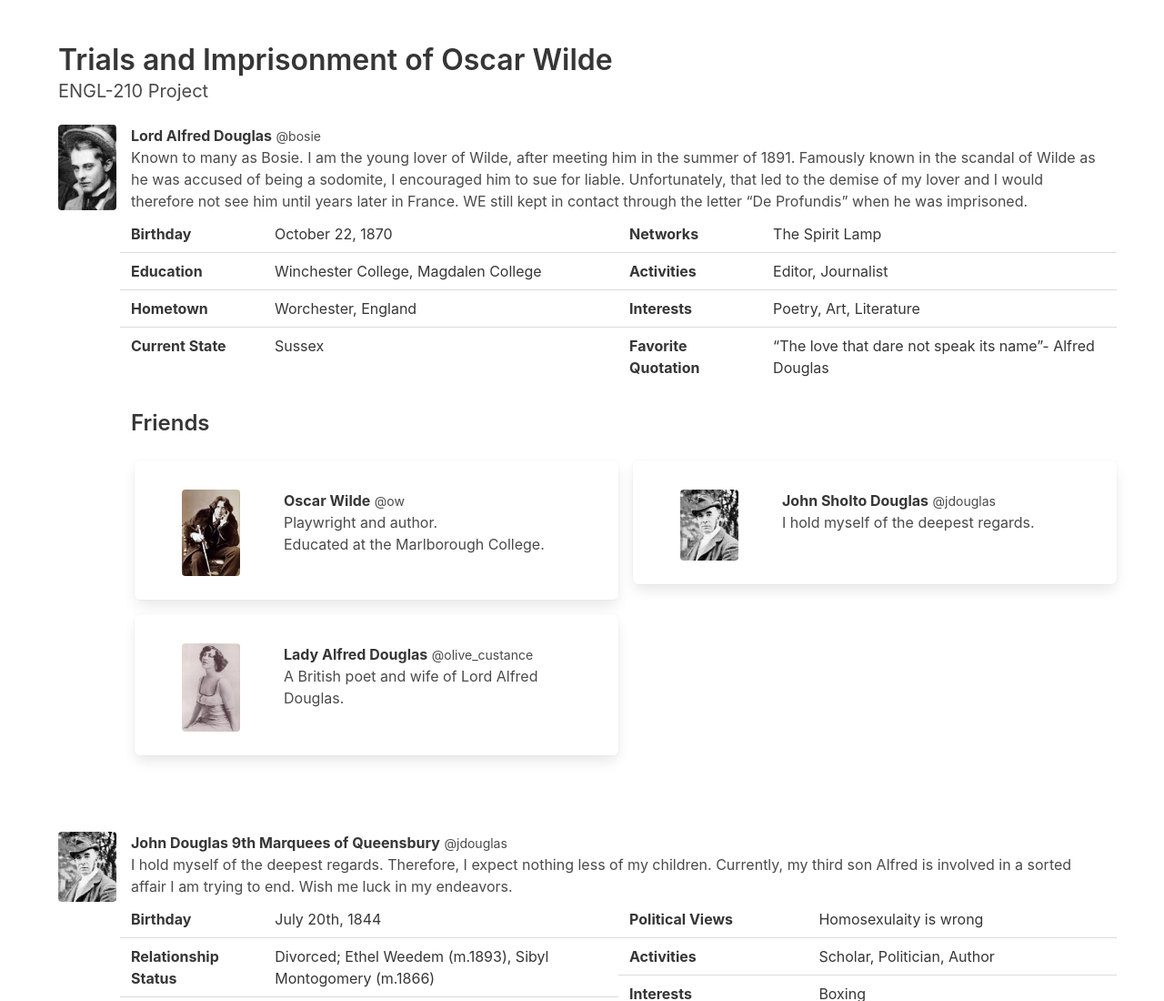
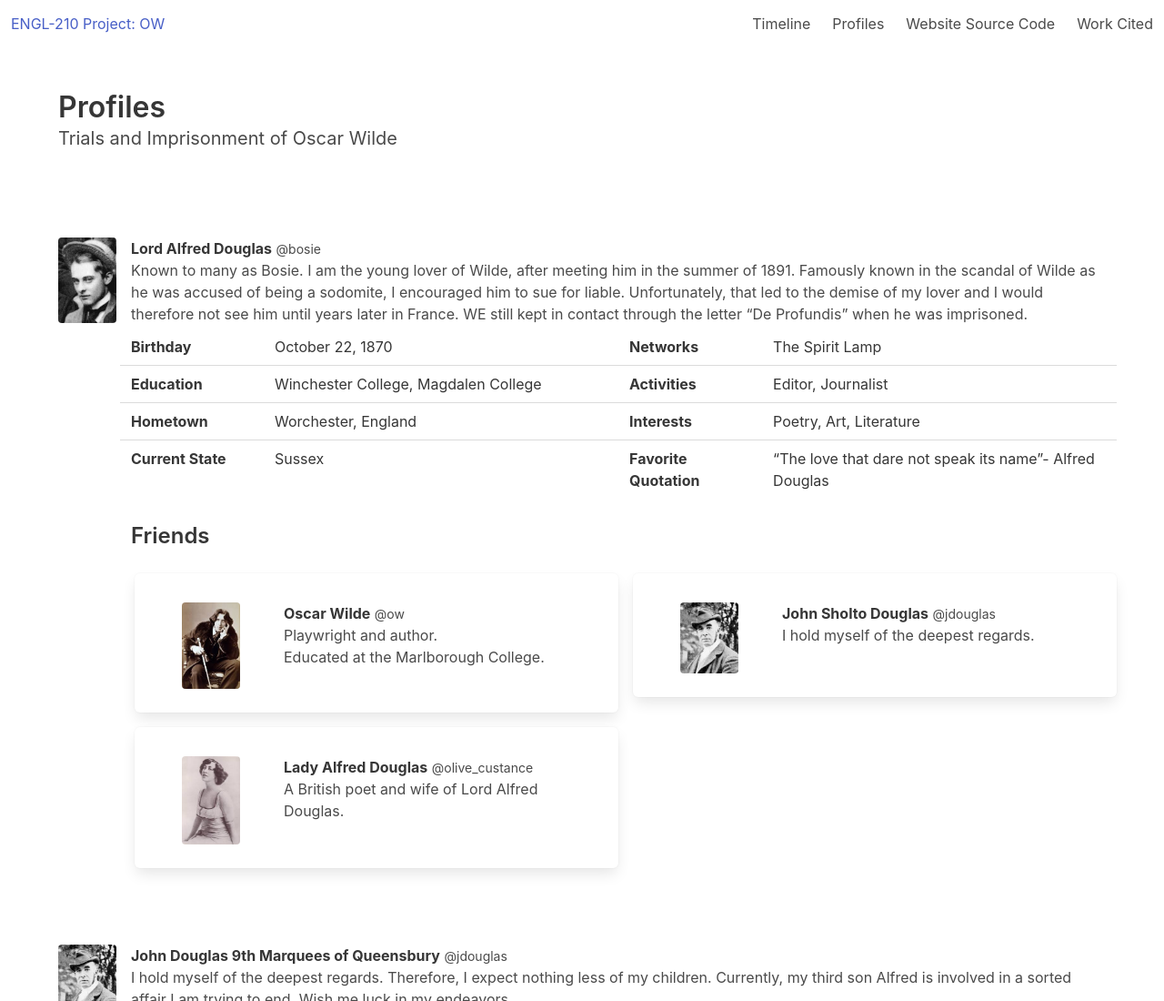
Before and after one commit to ceiphr/engl210-ow, a plain HTML site: page profiles.html in a window 1280 px wide. Shown: the top 1100 px of the page at 91% size. Drawn offline with nearby package versions, Linux system fonts and the light colour scheme.

Commit message:
Added nav and headers

```diff
--- /dev/null
+++ b/main.css
@@ -0,0 +1,30 @@
+.navbar-menu {
+    flex-grow: 1;
+    flex-shrink: 0;
+    box-shadow: none;
+}
+.navbar, .navbar-end, .navbar-menu, .navbar-start {
+    align-items: stretch;
+    display: flex;
+}
+
+.image {
+  width: 64px;
+}
+
+img {
+  border-radius: 4px;
+}
+
+.box {
+  margin-left: 1em;
+  margin-top: 1em;
+}
+
+.media {
+  border-top-width: 0px !important;
+}
+
+.hero {
+    margin-top: 52px;
+}
--- a/profiles.css
+++ /dev/null
@@ -1,16 +0,0 @@
-.image {
-  width: 64px;
-}
-
-img {
-  border-radius: 4px;
-}
-
-.box {
-  margin-left: 1em;
-  margin-top: 1em;
-}
-
-.media {
-  border-top-width: 0px !important;
-}
--- a/profiles.html
+++ b/profiles.html
@@ -8,19 +8,60 @@
       rel="stylesheet"
       href="https://cdn.jsdelivr.net/npm/bulma@0.8.0/css/bulma.min.css"
     />
-    <link rel="stylesheet" href="profiles.css" />
+    <link rel="stylesheet" href="main.css" />
     <script
       defer
       src="https://use.fontawesome.com/releases/v5.3.1/js/all.js"
     ></script>
   </head>
   <body>
+    <nav
+      class="navbar is-fixed-top"
+      role="navigation"
+      aria-label="main navigation"
+    >
+      <div class="navbar-brand">
+        <a class="navbar-item" href="https://ceiphr.io/engl210-ow/">
+          ENGL-210 Project: OW
+        </a>
+      </div>
+
+      <div class="navbar-menu">
+        <div class="navbar-end">
+          <a href="https://ceiphr.io/engl210-ow/" class="navbar-item">
+            Timeline
+          </a>
+
+          <a href="https://ceiphr.io/engl210-ow/profile" class="navbar-item">
+            Profiles
+          </a>
+
+          <a href="https://github.com/ceiphr/engl210-ow" class="navbar-item">
+            Website Source Code
+          </a>
+
+          <a href="TODO" class="navbar-item">
+            Work Cited
+          </a>
+        </div>
+      </div>
+    </nav>
+
+    <section class="hero">
+      <div class="hero-body">
+        <div class="container">
+          <h1 class="title">
+            Profiles
+          </h1>
+          <h2 class="subtitle">
+            Trials and Imprisonment of Oscar Wilde
+          </h2>
+        </div>
+      </div>
+    </section>
+
     <section class="section">
       <div class="container">
-        <h1 class="title">
-          Trials and Imprisonment of Oscar Wilde
-        </h1>
-        <p class="subtitle">ENGL-210 Project</p>
         <article class="media">
           <figure class="media-left">
             <p class="image">
@@ -183,12 +224,13 @@
           <div class="media-content">
             <div class="content">
               <p>
-                <strong>John Douglas 9th Marquees of Queensbury</strong> <small>@jdouglas </small>
+                <strong>John Douglas 9th Marquees of Queensbury</strong>
+                <small>@jdouglas </small>
                 <br />
-                I hold myself of the deepest regards. Therefore,
-                I expect nothing less of my children. Currently, my third son
-                Alfred is involved in a sorted affair I am trying to end. Wish
-                me luck in my endeavors.
+                I hold myself of the deepest regards. Therefore, I expect
+                nothing less of my children. Currently, my third son Alfred is
+                involved in a sorted affair I am trying to end. Wish me luck in
+                my endeavors.
               </p>
               <div class="tile is-ancestor">
                 <div class="tile is-child">
```
Also changed, not shown: index.html (+44 -4 lines).
